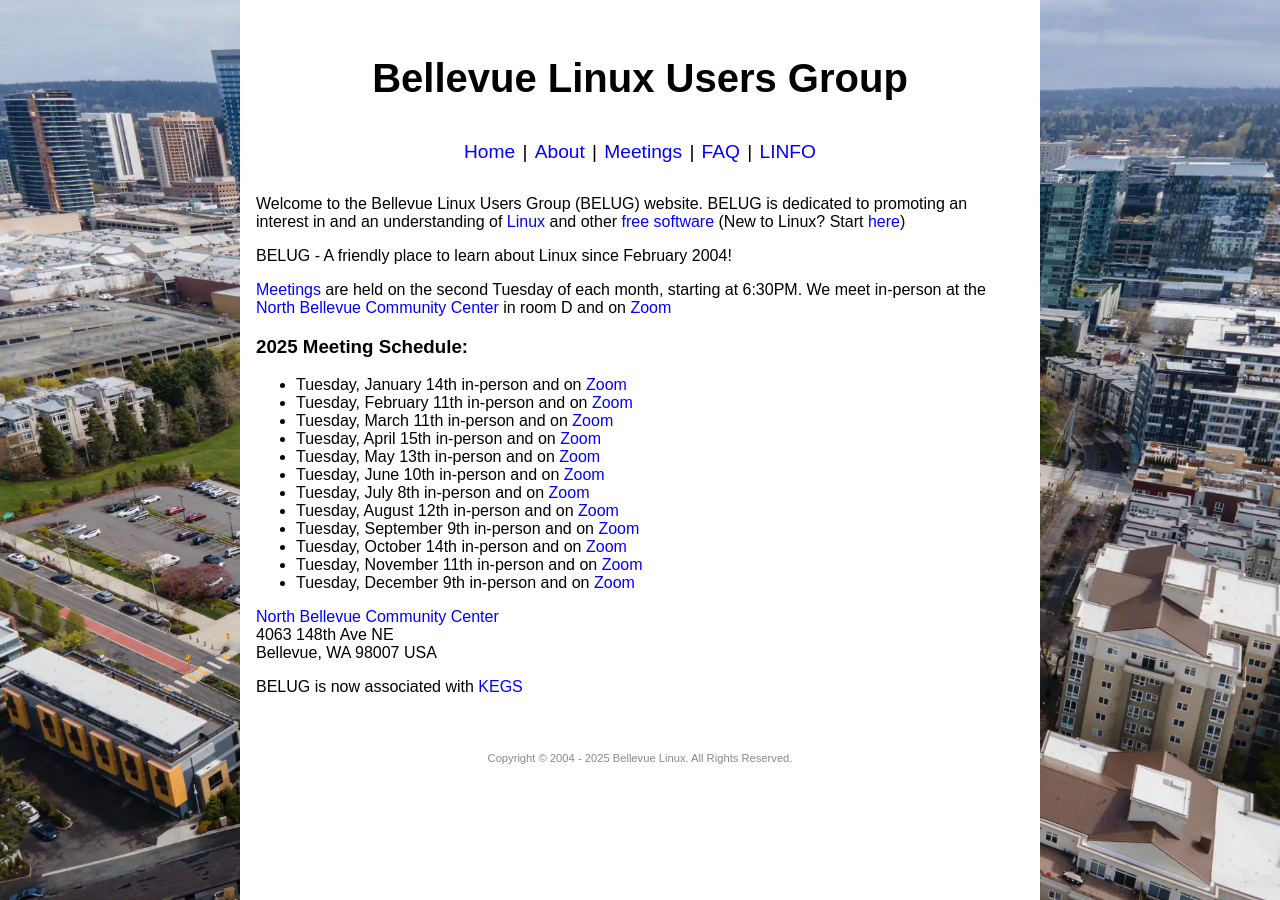
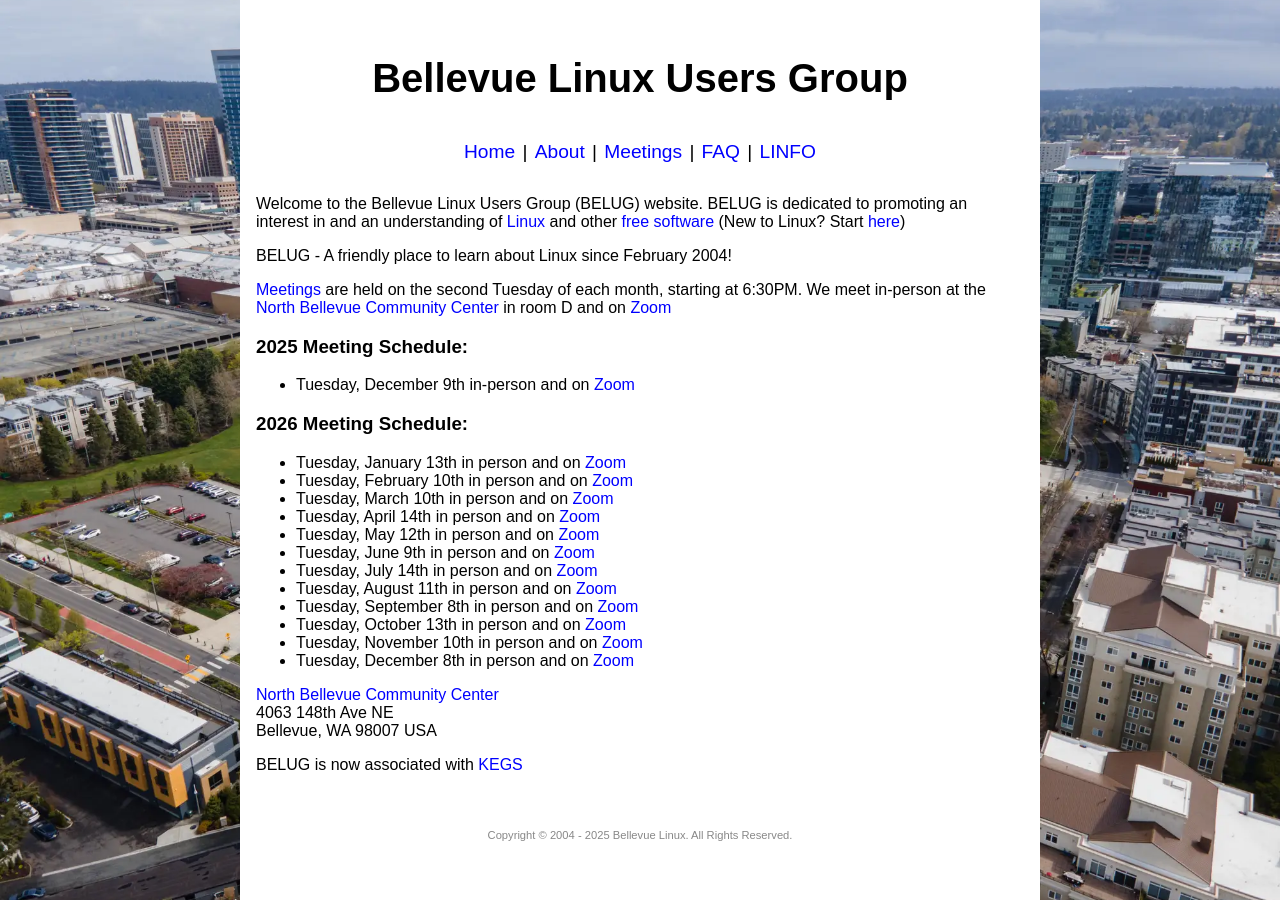
Before and after one commit to homeservernotes/belug_md, a Jekyll site: the page built from index.md, in a window 1280 px wide. Built offline with Jekyll 4.4.1, drawn with Linux system fonts in a browser that asks for light colours.

Commit message:
added 2026 meetings and initial HIS information

```diff
--- a/index.md
+++ b/index.md
@@ -20,18 +20,23 @@ and on [Zoom](https://us02web.zoom.us/j/131116407?pwd=OFkwZzZWMVhDdlhMTU91K2lOVk
 
 ### 2025 Meeting Schedule:
 
-- Tuesday, January 14th in-person and on [Zoom](https://us02web.zoom.us/j/131116407?pwd=OFkwZzZWMVhDdlhMTU91K2lOVkQvZz09)
-- Tuesday, February 11th in-person and on [Zoom](https://us02web.zoom.us/j/131116407?pwd=OFkwZzZWMVhDdlhMTU91K2lOVkQvZz09)
-- Tuesday, March 11th in-person and on [Zoom](https://us02web.zoom.us/j/131116407?pwd=OFkwZzZWMVhDdlhMTU91K2lOVkQvZz09)
-- Tuesday, April 15th in-person and on [Zoom](https://us02web.zoom.us/j/131116407?pwd=OFkwZzZWMVhDdlhMTU91K2lOVkQvZz09)
-- Tuesday, May 13th in-person and on [Zoom](https://us02web.zoom.us/j/131116407?pwd=OFkwZzZWMVhDdlhMTU91K2lOVkQvZz09)
-- Tuesday, June 10th in-person and on [Zoom](https://us02web.zoom.us/j/131116407?pwd=OFkwZzZWMVhDdlhMTU91K2lOVkQvZz09)
-- Tuesday, July 8th in-person and on [Zoom](https://us02web.zoom.us/j/131116407?pwd=OFkwZzZWMVhDdlhMTU91K2lOVkQvZz09)
-- Tuesday, August 12th in-person and on [Zoom](https://us02web.zoom.us/j/131116407?pwd=OFkwZzZWMVhDdlhMTU91K2lOVkQvZz09)
-- Tuesday, September 9th in-person and on [Zoom](https://us02web.zoom.us/j/131116407?pwd=OFkwZzZWMVhDdlhMTU91K2lOVkQvZz09)
-- Tuesday, October 14th in-person and on [Zoom](https://us02web.zoom.us/j/131116407?pwd=OFkwZzZWMVhDdlhMTU91K2lOVkQvZz09)
-- Tuesday, November 11th in-person and on [Zoom](https://us02web.zoom.us/j/131116407?pwd=OFkwZzZWMVhDdlhMTU91K2lOVkQvZz09)
 - Tuesday, December 9th in-person and on [Zoom](https://us02web.zoom.us/j/131116407?pwd=OFkwZzZWMVhDdlhMTU91K2lOVkQvZz09)
+
+
+### 2026 Meeting Schedule:
+
+- Tuesday, January 13th in person and on [Zoom](https://us02web.zoom.us/j/131116407?pwd=OFkwZzZWMVhDdlhMTU91K2lOVkQvZz09)
+- Tuesday, February 10th in person and on [Zoom](https://us02web.zoom.us/j/131116407?pwd=OFkwZzZWMVhDdlhMTU91K2lOVkQvZz09)
+- Tuesday, March 10th in person and on [Zoom](https://us02web.zoom.us/j/131116407?pwd=OFkwZzZWMVhDdlhMTU91K2lOVkQvZz09)
+- Tuesday, April 14th in person and on [Zoom](https://us02web.zoom.us/j/131116407?pwd=OFkwZzZWMVhDdlhMTU91K2lOVkQvZz09)
+- Tuesday, May 12th in person and on [Zoom](https://us02web.zoom.us/j/131116407?pwd=OFkwZzZWMVhDdlhMTU91K2lOVkQvZz09)
+- Tuesday, June 9th in person and on [Zoom](https://us02web.zoom.us/j/131116407?pwd=OFkwZzZWMVhDdlhMTU91K2lOVkQvZz09)
+- Tuesday, July 14th in person and on [Zoom](https://us02web.zoom.us/j/131116407?pwd=OFkwZzZWMVhDdlhMTU91K2lOVkQvZz09)
+- Tuesday, August 11th in person and on [Zoom](https://us02web.zoom.us/j/131116407?pwd=OFkwZzZWMVhDdlhMTU91K2lOVkQvZz09)
+- Tuesday, September 8th in person and on [Zoom](https://us02web.zoom.us/j/131116407?pwd=OFkwZzZWMVhDdlhMTU91K2lOVkQvZz09)
+- Tuesday, October 13th in person and on [Zoom](https://us02web.zoom.us/j/131116407?pwd=OFkwZzZWMVhDdlhMTU91K2lOVkQvZz09)
+- Tuesday, November 10th in person and on [Zoom](https://us02web.zoom.us/j/131116407?pwd=OFkwZzZWMVhDdlhMTU91K2lOVkQvZz09)
+- Tuesday, December 8th in person and on [Zoom](https://us02web.zoom.us/j/131116407?pwd=OFkwZzZWMVhDdlhMTU91K2lOVkQvZz09)
 
 
 [North Bellevue Community Center](https://parks.bellevuewa.gov/community-centers/north-bellevue-community-center)
```
Also changed, not shown: about_belug.md (+9 -3 lines), his_meetings.md (added, +29 -0 lines).
